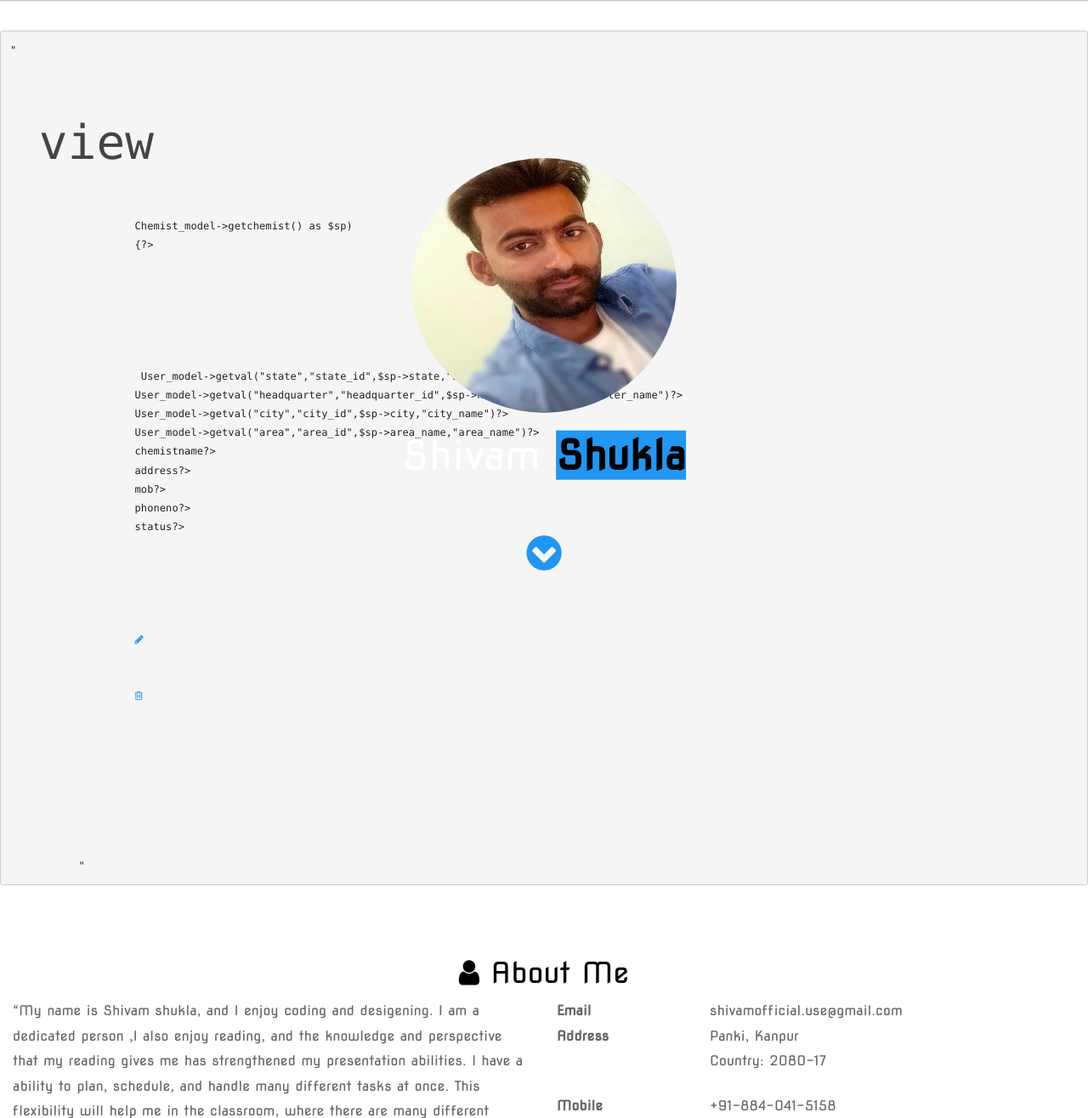
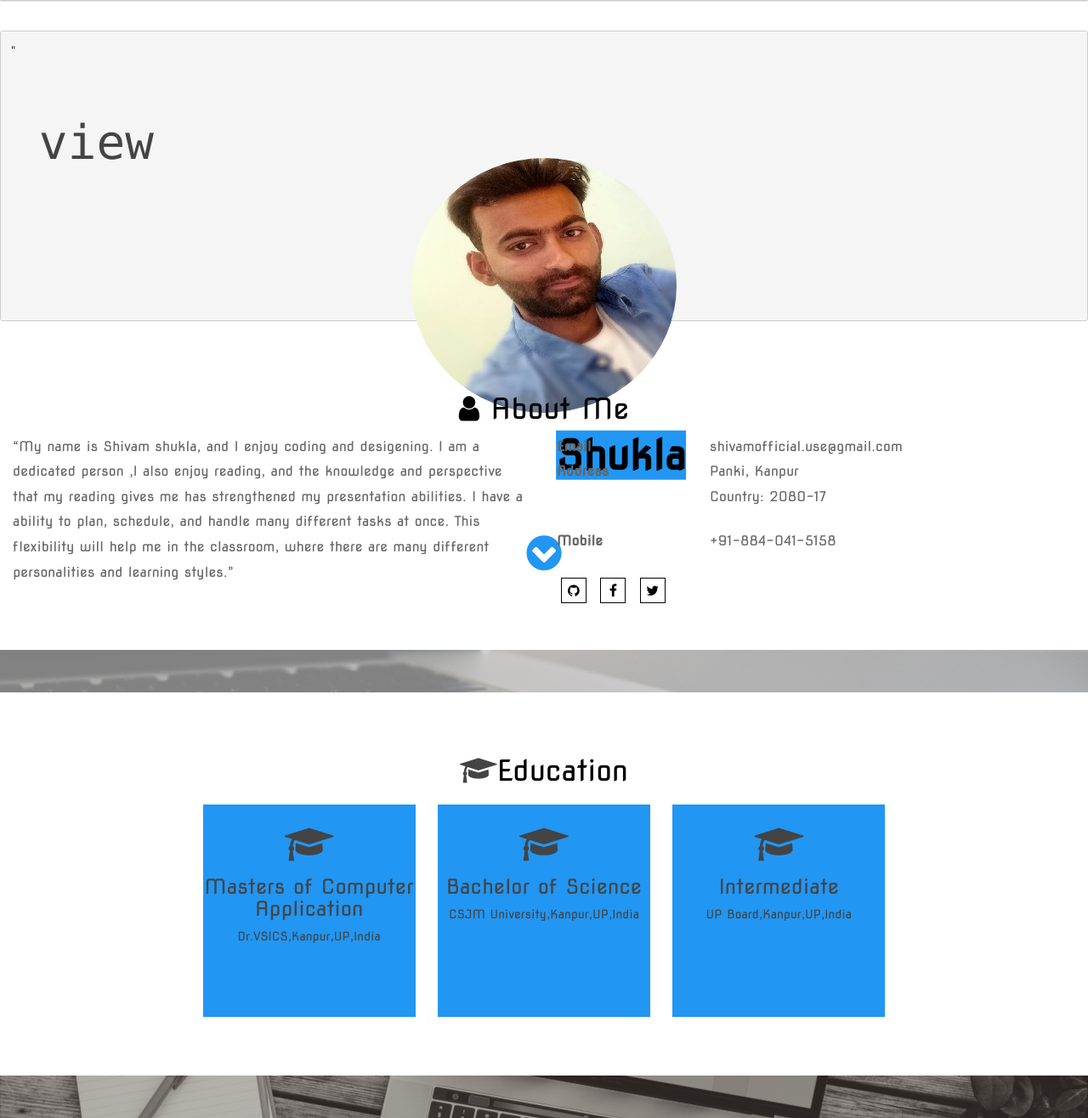
Before and after one commit to s-shuklaportfolio/s-shuklaportfolio.github.io, a PHP site: page / in a window 1280 px wide. Shown: the part 64-1380 px from the top of the page at 85% size. Run offline with PHP 8.4, Linux system fonts and the light colour scheme; some libraries are stand-ins or nearby versions.

Commit message:
Update and rename index.html to index.php

```diff
--- a/index.html
+++ b/index.php
@@ -70,40 +70,10 @@
 
            <h1> view </h1>
 
-                    <?php $i=1;
-                    foreach($this->Chemist_model->getchemist() as $sp)
-                    {?>
-
-                    <tr>
-                    <td>
-                    <?php echo $i++; ?>
-                    </td>
-
-                     <td><?php echo $this->User_model->getval("state","state_id",$sp->state,"state_name")?></td>
-                    <td><?php echo $this->User_model->getval("headquarter","headquarter_id",$sp->headquarter,"headquarter_name")?></td>
-                    <td><?php echo $this->User_model->getval("city","city_id",$sp->city,"city_name")?></td>
-                    <td><?php echo $this->User_model->getval("area","area_id",$sp->area_name,"area_name")?></td>
-                    <td><?php echo $sp->chemistname?></td>
-                    <td><?php echo $sp->address?></td>
-                    <td><?php echo $sp->mob?></td>
-                    <td><?php echo $sp->phoneno?></td>
-                    <td><?php echo $sp->status?></td>
-
-                    <td>
-                    <div class="hidden-sm hidden-xs action-buttons">
-                    <a class="green" href="<?php echo base_url();?>index.php/chemist/chemist/editchemist/<?php echo $sp->chemist_id; ?>">
-                    <i class="ace-icon fa fa-pencil bigger-130"></i>
-                    </a>
-                    <a class="red" href="<?php echo base_url();?>index.php/state/deletechemist/<?php echo $sp->chemist_id; ?>">
-                    <i class="ace-icon fa fa-trash-o bigger-130"></i>
-                    </a>
-                    </div>
-                    </td>
 
 
 
 
-           "</pre>
            </section>
        <section class="row portfoliosection" id="about">
            <article class="sec-header">
```
